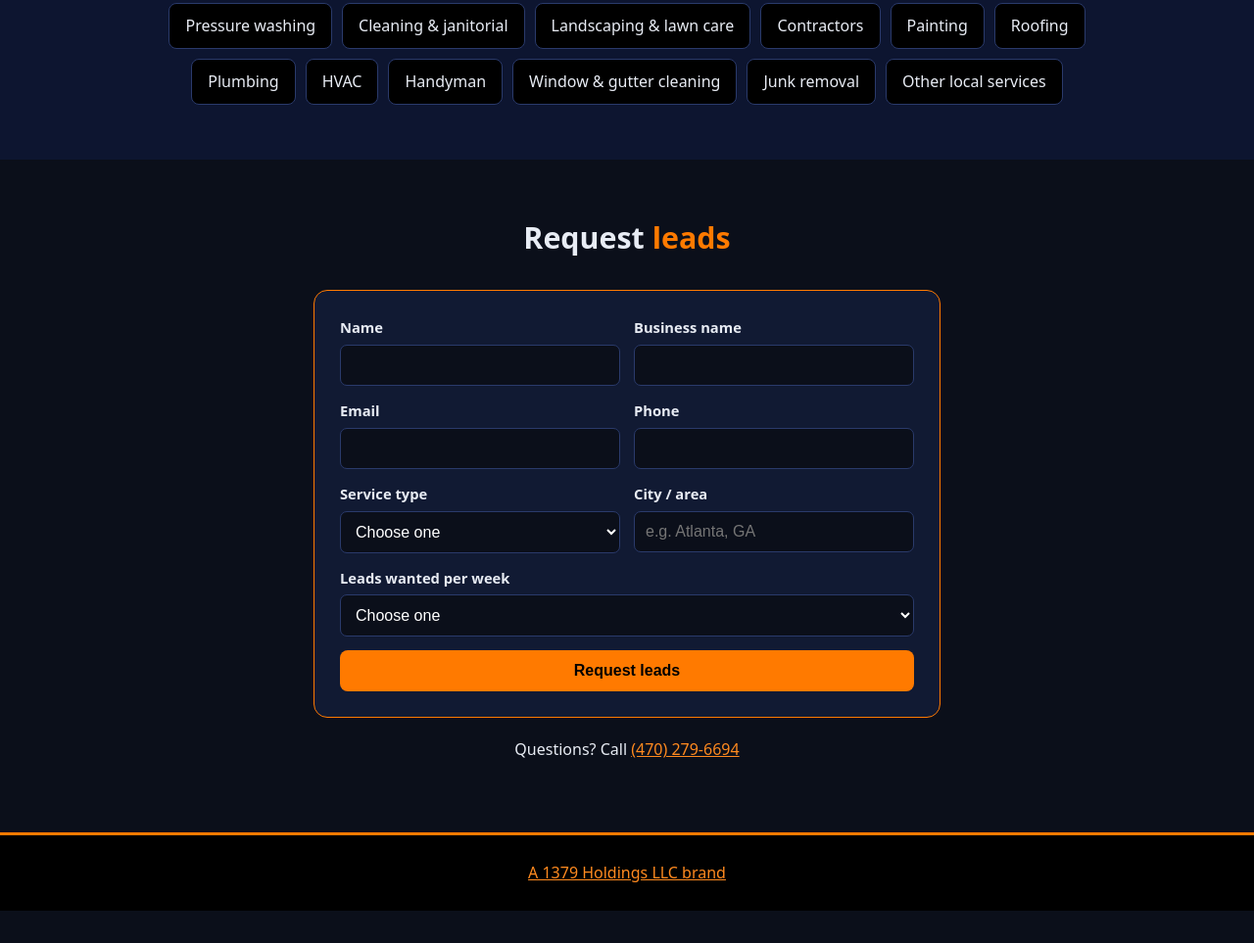
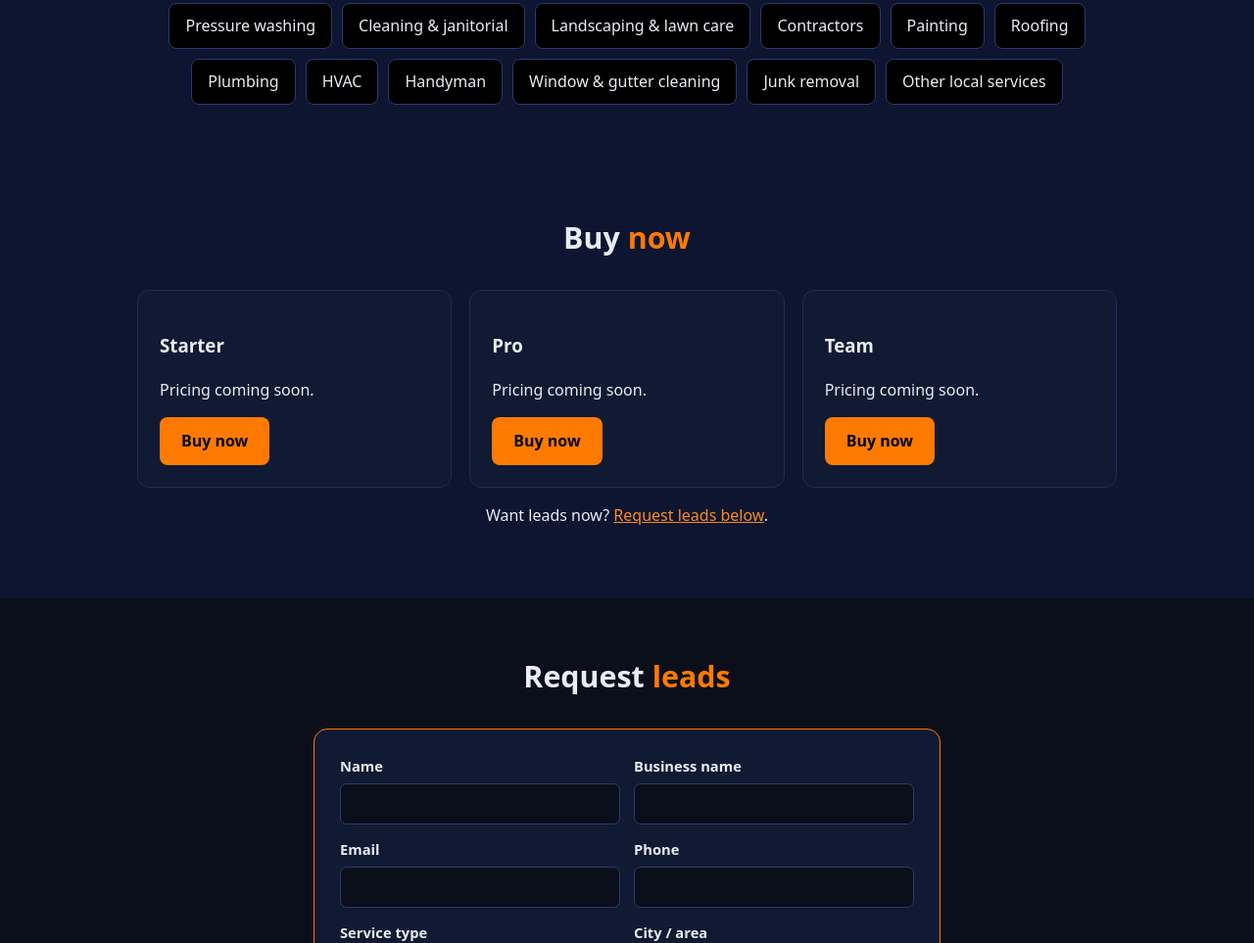
Before and after one commit to 1379holdingsllc/leadhound, a plain HTML site: page index.html in a window 1280 px wide. Shown: the part 1122-2085 px from the top of the page at 98% size. Before the commit the page ends 2052 px from the top, so only its background shows below. Drawn offline with Linux system fonts and the light colour scheme.

Commit message:
Add placeholder pricing/Buy now section

```diff
--- a/index.html
+++ b/index.html
@@ -32,6 +32,15 @@ footer{background:#000;text-align:center;padding:26px 20px;color:#9aa6c0;border-
 <section class="alt"><div class="wrap"><h2>Who it's <span>for</span></h2><div class="who">
 <span>Pressure washing</span><span>Cleaning &amp; janitorial</span><span>Landscaping &amp; lawn care</span><span>Contractors</span><span>Painting</span><span>Roofing</span><span>Plumbing</span><span>HVAC</span><span>Handyman</span><span>Window &amp; gutter cleaning</span><span>Junk removal</span><span>Other local services</span>
 </div></div></section>
+<!-- ===== PRICING / BUY NOW (PLACEHOLDER) =====
+     Paste each package's Stripe Payment Link into its data-stripe-link AND href, then update name/price text.
+     No prices published yet on purpose. -->
+<section id="pricing" class="alt"><div class="wrap"><h2>Buy <span>now</span></h2><div class="grid">
+<div class="card"><h3>Starter</h3><p>Pricing coming soon.</p><a class="btn" href="#" data-stripe-link="" data-package="starter">Buy now</a></div>
+<div class="card"><h3>Pro</h3><p>Pricing coming soon.</p><a class="btn" href="#" data-stripe-link="" data-package="pro">Buy now</a></div>
+<div class="card"><h3>Team</h3><p>Pricing coming soon.</p><a class="btn" href="#" data-stripe-link="" data-package="team">Buy now</a></div>
+</div><p style="text-align:center">Want leads now? <a href="#signup">Request leads below</a>.</p></div></section>
+<!-- ===== END PRICING PLACEHOLDER ===== -->
 <section id="signup"><div class="wrap"><h2>Request <span>leads</span></h2>
 <form action="https://formsubmit.co/9b181f0169c0b5a20ef51c91185aa596" method="POST">
 <input type="hidden" name="_subject" value="LeadHound lead request"><input type="hidden" name="_template" value="table"><input type="hidden" name="_captcha" value="false">
@@ -49,5 +58,5 @@ footer{background:#000;text-align:center;padding:26px 20px;color:#9aa6c0;border-
 <p style="text-align:center;margin-top:20px">Questions? Call <a href="tel:+14702796694">(470) 279-6694</a></p>
 </div></section>
 <footer><a href="https://1379holdingsllc.github.io/">A 1379 Holdings LLC brand</a></footer>
-<script>if(location.search.indexOf('sent=1')>-1)document.getElementById('ok').style.display='block';</script>
+<script>if(location.search.indexOf('sent=1')>-1)document.getElementById('ok').style.display='block';document.querySelectorAll('[data-stripe-link]').forEach(function(a){var l=a.getAttribute('data-stripe-link');if(l){a.href=l}else{a.addEventListener('click',function(e){e.preventDefault();location.hash='signup'})}});</script>
 </body></html>
```
